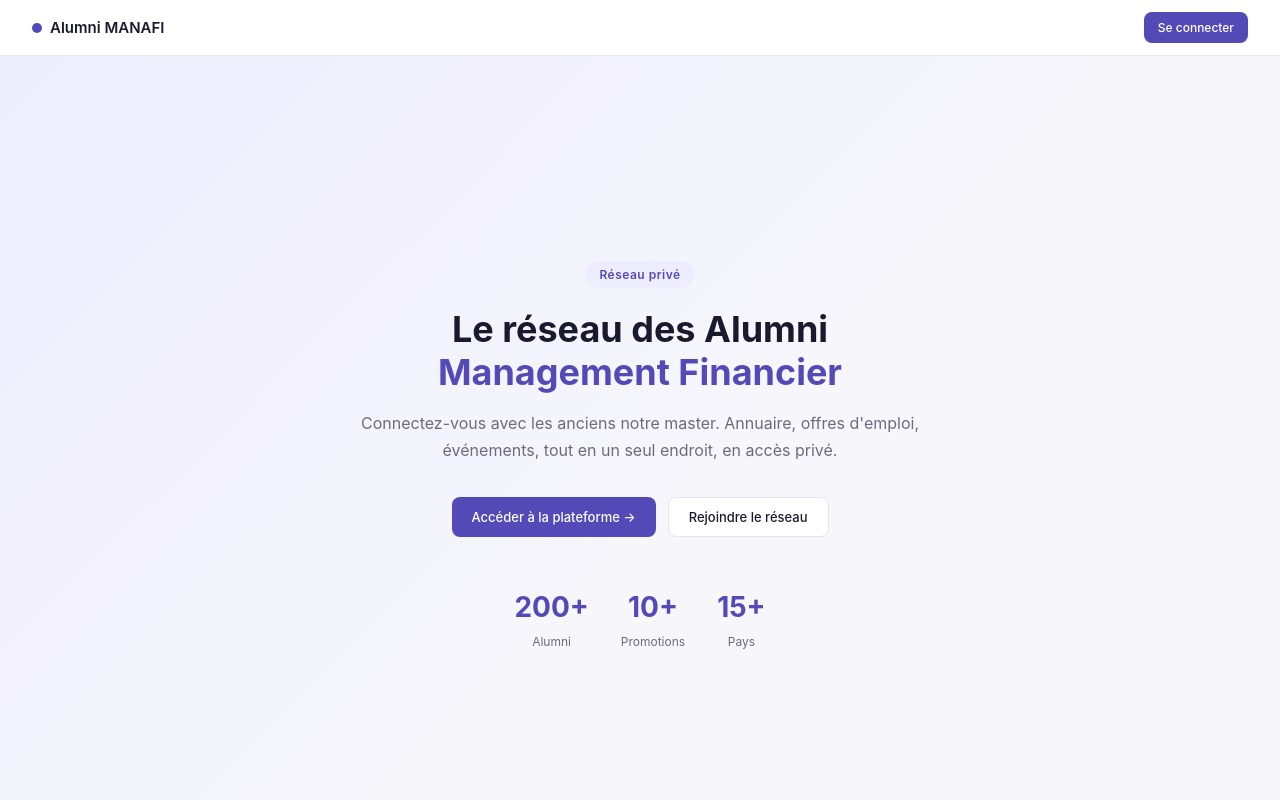
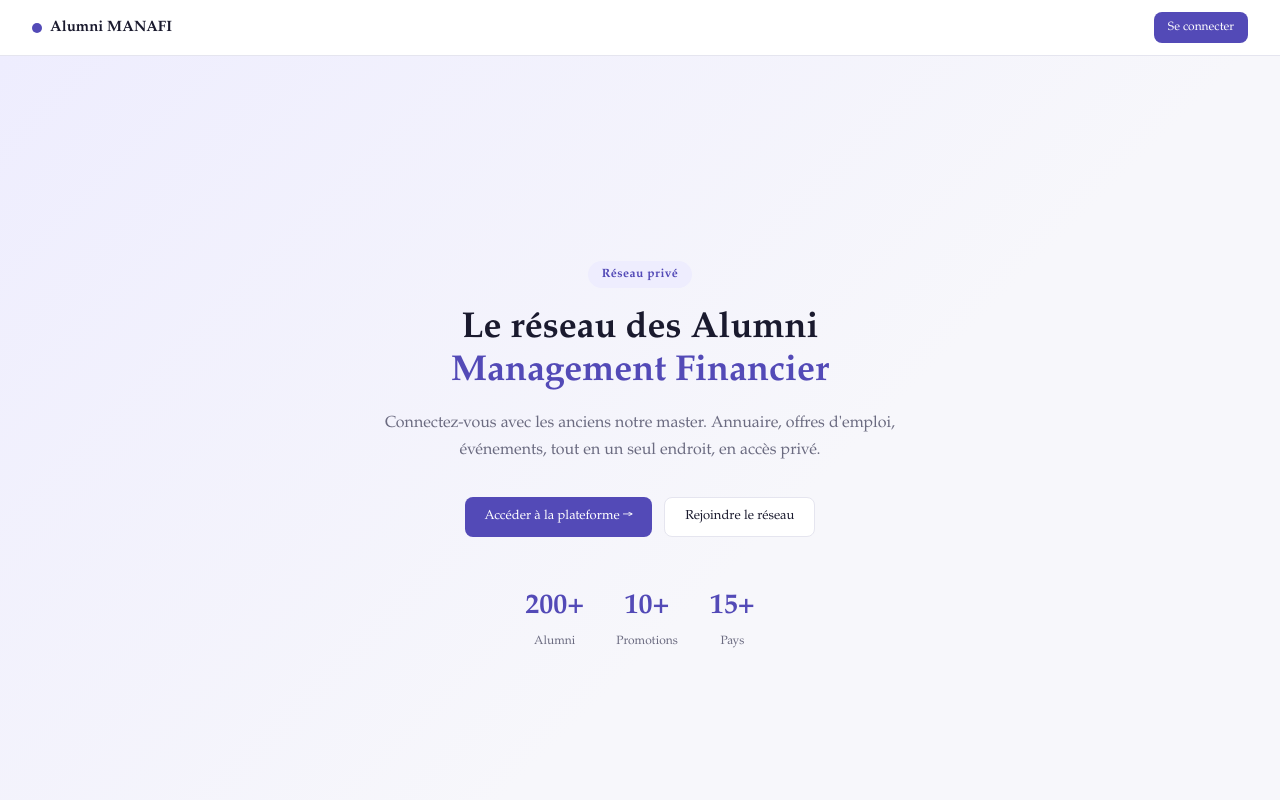
Before and after one commit to Amanafi-IAE/alumni-manafi, a plain HTML site: page index.html in a window 1280 px wide. Shown: the top 800 px of the page. Drawn offline with Linux system fonts and the light colour scheme.

Commit message:
Change body font-family to Palatino Linotype

```diff
--- a/style.css
+++ b/style.css
@@ -18,7 +18,7 @@
 }
 html { font-size: 16px; }
 body {
-  font-family: 'Inter', system-ui, -apple-system, sans-serif;
+  font-family: 'Palatino Linotype', 'Book Antiqua', Palatino, serif;
   background: var(--bg);
   color: var(--text);
   min-height: 100vh;
```
